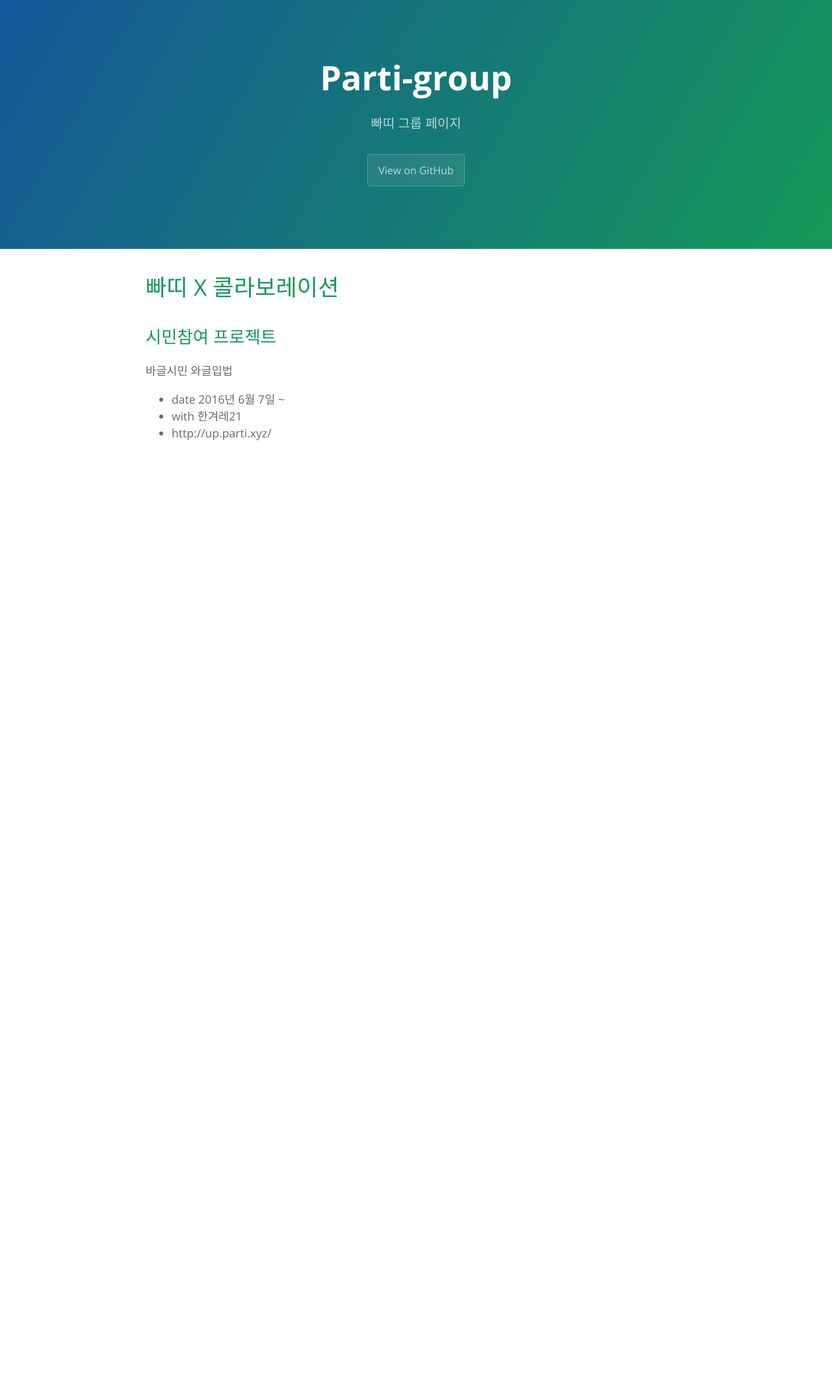
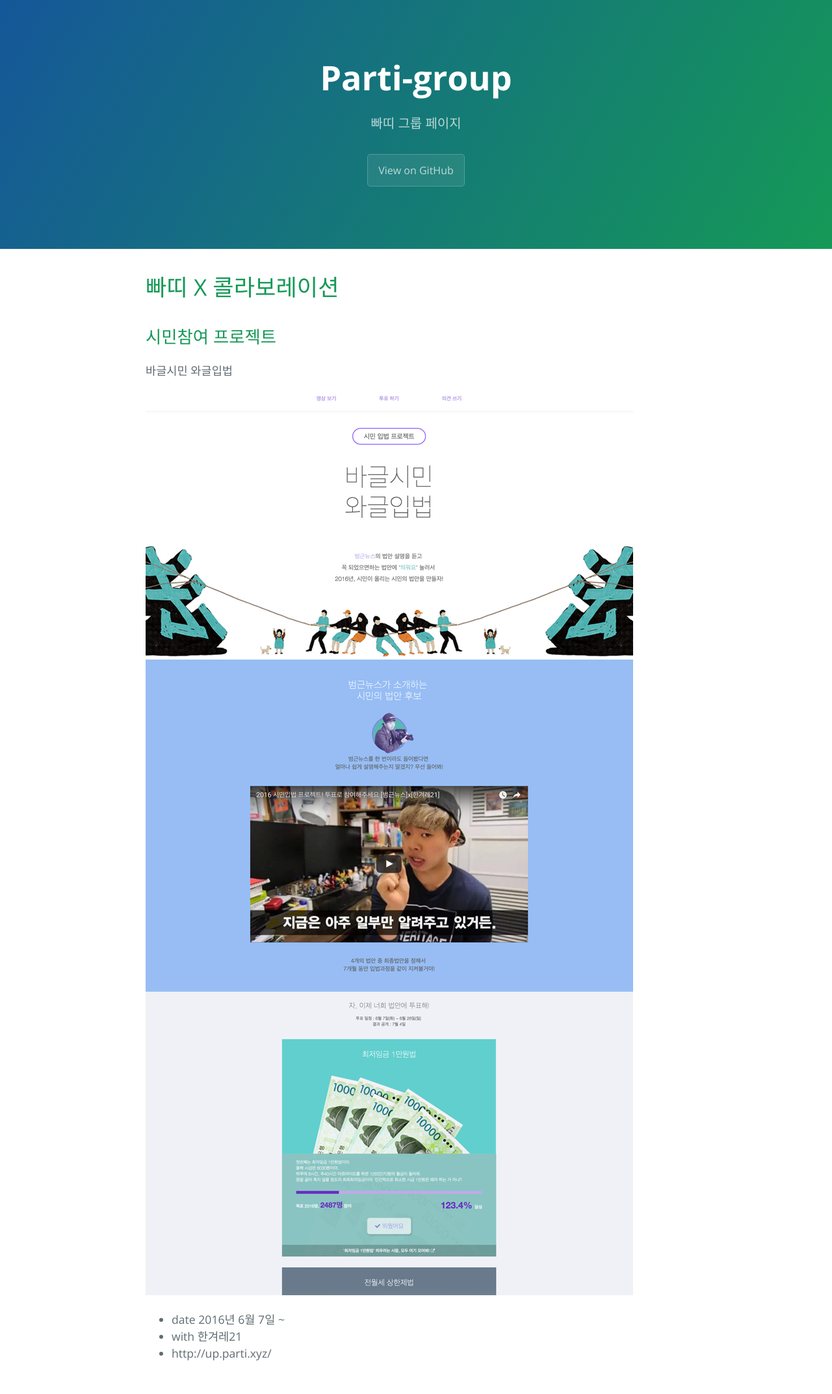
Before and after one commit to parti-coop/parti-group, a Jekyll site: the page built from docs/collaboration.md, in a window 1280 px wide. Shown: the whole page at 65% size. Built offline with Jekyll 4.4.1, drawn with Linux system fonts in a browser that asks for light colours; before the commit the page ends 900 px from its top, so only the background shows below that.

Commit message:
upload collaboration_hani21.png img

```diff
--- a/docs/collaboration.md
+++ b/docs/collaboration.md
@@ -14,7 +14,7 @@
 
 바글시민 와글입법
 
-
+![collaboration_hani21.png]({{site.baseurl}}/media/collaboration_hani21.png)
 * date 2016년 6월 7일 ~
 * with 한겨레21
 * http://up.parti.xyz/
```
